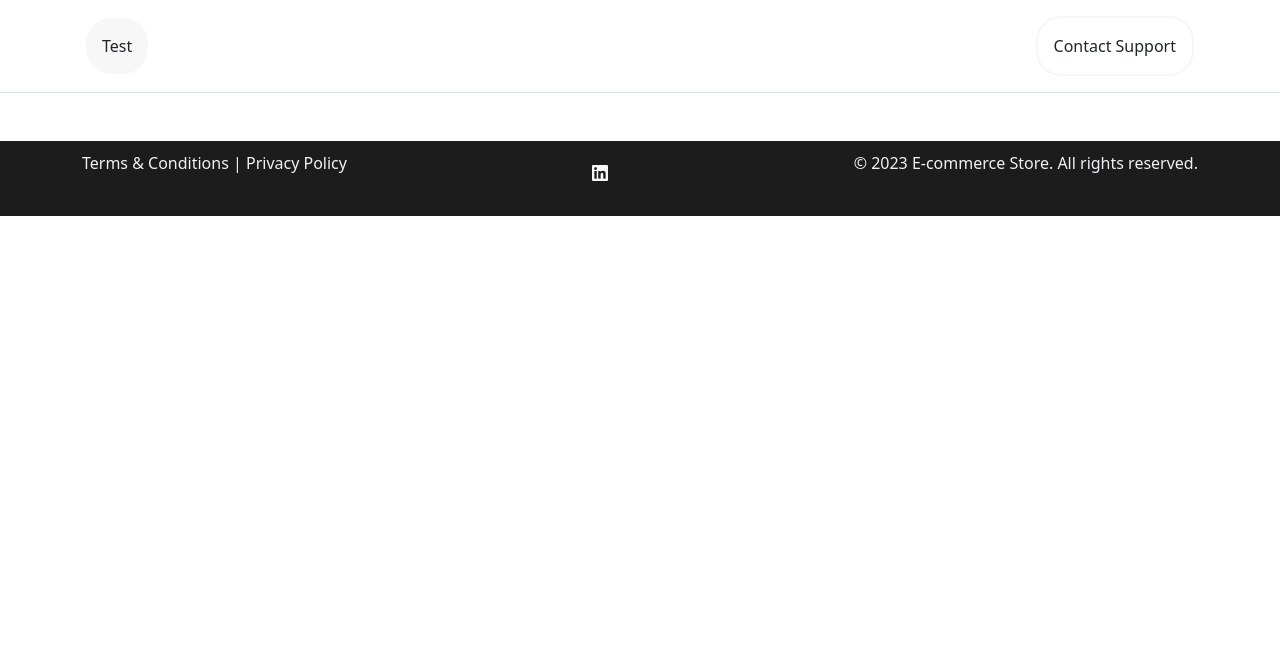
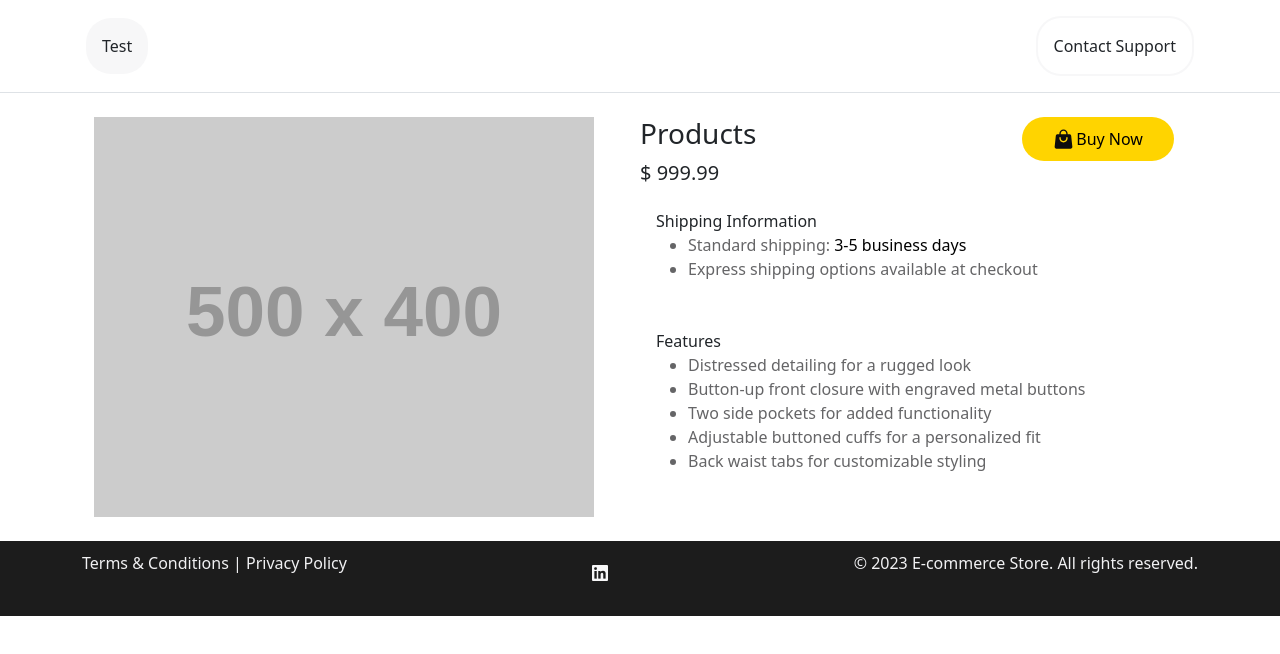
Before and after one commit to SebastiaWeb/ecommer-fronted, a React (Vite) app: page /products in a window 1280 px wide. Shown: the top 654 px of the page. Built offline with nearby package versions, Linux system fonts and the light colour scheme.

Commit message:
Add: Pages product info

```diff
--- /dev/null
+++ b/src/components/Button/Button.tsx
@@ -0,0 +1,8 @@
+import './index.css';
+import buy from '../../assets/buy.svg';
+
+function Button() {
+  return <button className="buttonGeneric row align-items-center"><img src={buy} className="col-3 p-0"/> <p className='col-9 m-0 p-0'> Buy Now</p></button>;
+}
+
+export default Button;
--- /dev/null
+++ b/src/components/Button/index.css
@@ -0,0 +1,18 @@
+.buttonGeneric{
+    background-color: #FFD400;
+    border: none;
+    padding: 10px 30px;
+    border-radius: 25px;
+}
+
+.info-products-description{
+
+}
+
+.title-info-products-description{
+    color: #656567;
+}
+
+.info-color-black{
+    color: #000000;
+}
--- a/src/pages/Products.tsx
+++ b/src/pages/Products.tsx
@@ -1,12 +1,57 @@
 import Body from "../common/Body";
 import Footer from "../common/Footer";
 import Navbar from "../common/Navbar";
+import Button from "../components/Button/Button";
 
 function Products() {
   return (
     <div className="d-flex flex-column min-vh-100">
       <Navbar />
-        <Body></Body>
+      <Body>
+        <div className="container row">
+          <div className="gallery col-md-12 col-lg-6">
+            <img
+              src="https://placehold.co/500x400"
+              alt="gallery"
+              className="img-fluid"
+            />
+          </div>
+          <div className="info-products col-md-12 col-lg-6">
+            <div className="d-flex justify-content-between">
+              <div className="info-products-title">
+                <h3>Products</h3>
+              </div>
+              <div>
+                <Button />
+              </div>
+            </div>
+            <div className="info-products-price">
+              <h5>$ 999.99</h5>
+            </div>
+            <div className="p-3 info-products-description">
+              <span className="">Shipping Information</span>
+              <p className="title-info-products-description">
+                <ul>
+                  <li>Standard shipping: <span className="info-color-black">3-5 business days</span></li>
+                  <li>Express shipping options available at checkout</li>
+                </ul>
+              </p>
+            </div>
+            <div className="p-3 info-products-description">
+              <span className="">Features</span>
+              <p className="title-info-products-description">
+                <ul>
+                  <li>Distressed detailing for a rugged look</li>
+                  <li>Button-up front closure with engraved metal buttons</li>
+                  <li>Two side pockets for added functionality</li>
+                  <li>Adjustable buttoned cuffs for a personalized fit</li>
+                  <li>Back waist tabs for customizable styling</li>
+                </ul>
+              </p>
+            </div>
+          </div>
+        </div>
+      </Body>
       <Footer />
     </div>
   );
```
Also changed, not shown: src/assets/buy.svg (added). Lines whose indentation alone changed are shown as unchanged.
